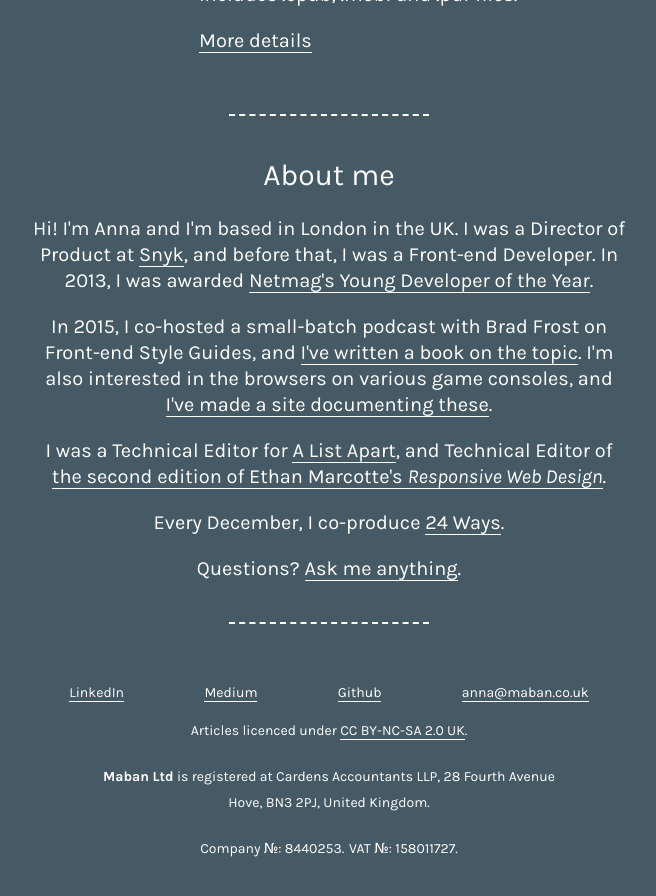
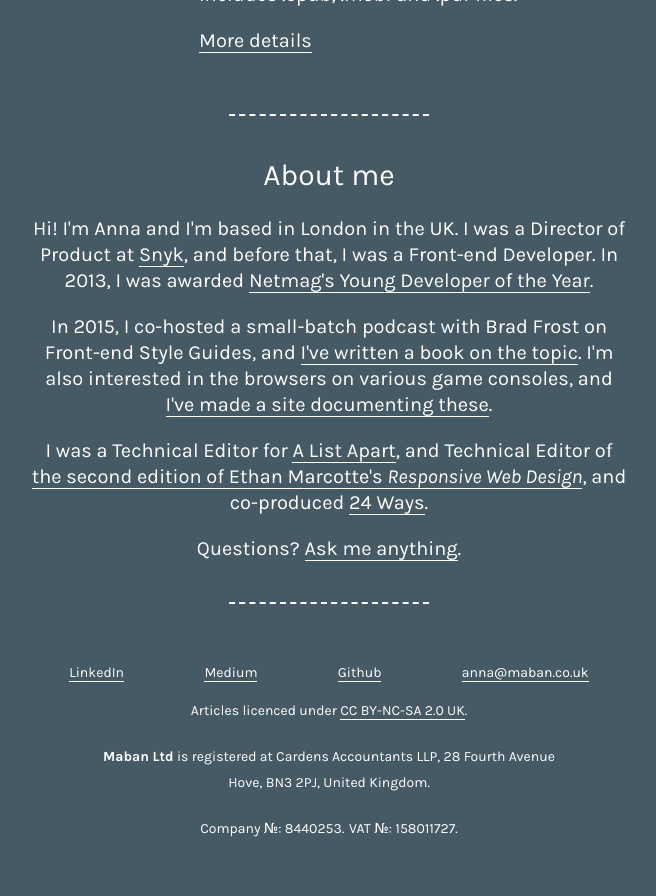
Before and after one commit to maban/maban, a Jekyll site: the page built from index.html, in a window 1280 px wide and 900 px high, scrolled down 895 px. Shown: the top 896 px of the window, without its empty margins (311-967 px from the left). Built offline with Jekyll 4.4.1, drawn with Linux system fonts in a browser that asks for light colours; Markdown is read by kramdown in place of the engine named in the settings; a script that is not in the unit is left out; the list of posts is cut into pages by our own code.

Commit message:
chore: update bio text.

```diff
--- a/index.html
+++ b/index.html
@@ -90,12 +90,7 @@ is-home: true
             <a href="http://abookapart.com/products/responsive-web-design"
                 >the second edition of Ethan Marcotte's
                 <cite>Responsive Web Design</cite></a
-            >.
-        </p>
-
-        <p>
-            Every December, I co-produce
-            <a href="http://24ways.org/">24 Ways</a>.
+            >, and co-produced <a href="http://24ways.org/">24 Ways</a>.
         </p>
 
         <p>
```
